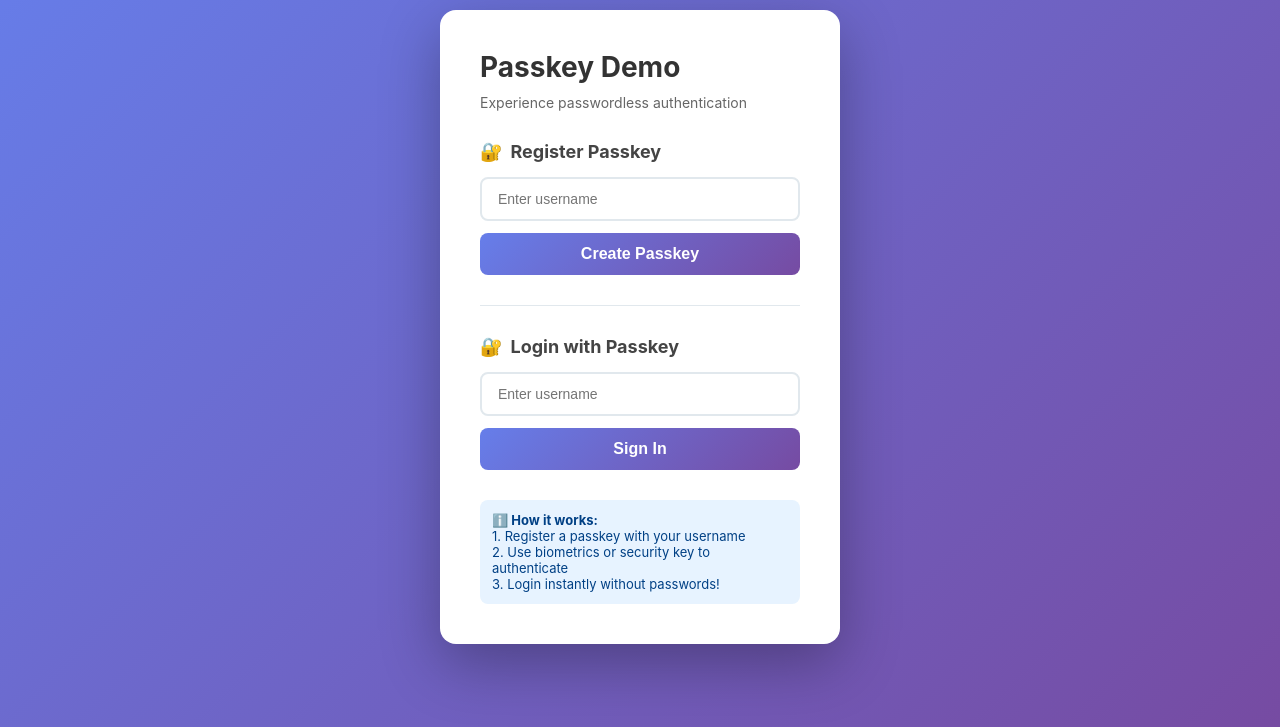
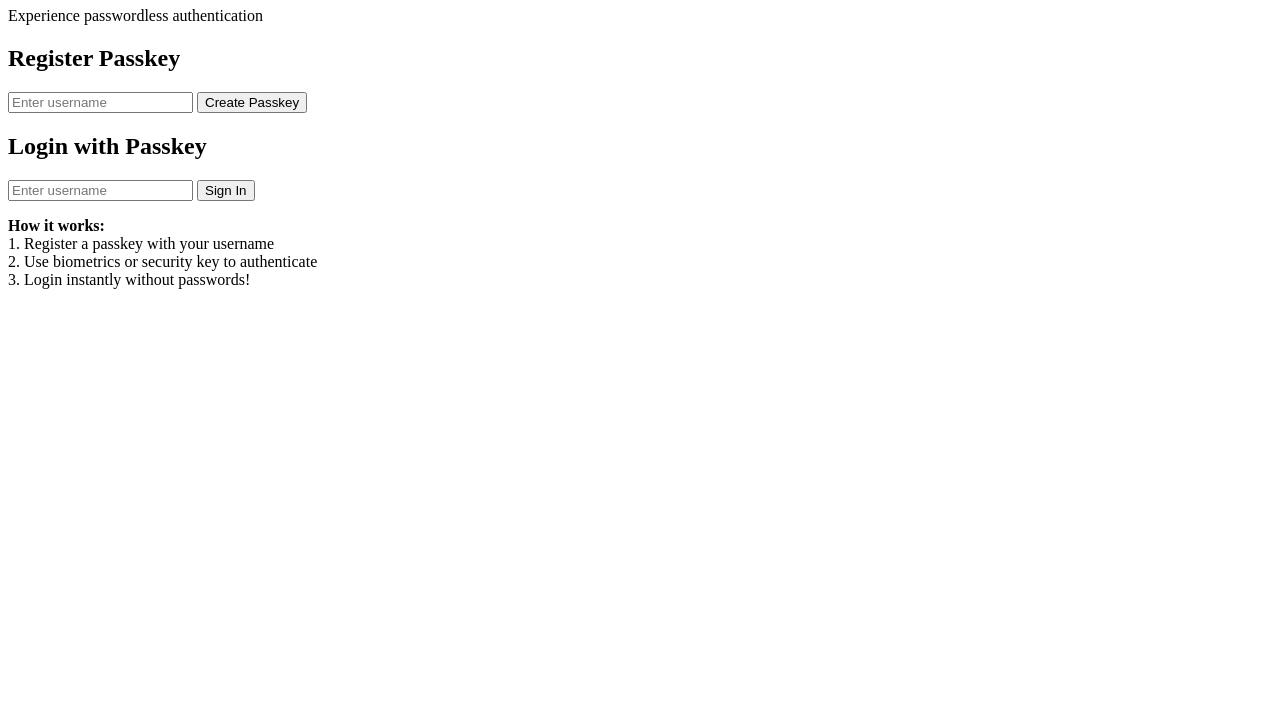
Before and after one commit to harsh20k/simple-passkey-project, a plain HTML site: page templates/index.html in a window 1280 px wide. Shown: the part 73-800 px from the top of the page. Drawn offline with Linux system fonts and the light colour scheme.

Commit message:
ui changes

```diff
--- a/templates/index.html
+++ b/templates/index.html
@@ -4,167 +4,27 @@
     <meta charset="UTF-8">
     <meta name="viewport" content="width=device-width, initial-scale=1.0">
     <title>Passkey Login Demo</title>
-    <style>
-        * {
-            margin: 0;
-            padding: 0;
-            box-sizing: border-box;
-        }
-
-        body {
-            font-family: -apple-system, BlinkMacSystemFont, 'Segoe UI', Roboto, Oxygen, Ubuntu, Cantarell, sans-serif;
-            background: linear-gradient(135deg, #667eea 0%, #764ba2 100%);
-            min-height: 100vh;
-            display: flex;
-            justify-content: center;
-            align-items: center;
-            padding: 20px;
-        }
-
-        .container {
-            background: white;
-            border-radius: 16px;
-            padding: 40px;
-            box-shadow: 0 20px 60px rgba(0, 0, 0, 0.3);
-            max-width: 400px;
-            width: 100%;
-        }
-
-        h1 {
-            color: #333;
-            margin-bottom: 10px;
-            font-size: 28px;
-        }
-
-        .subtitle {
-            color: #666;
-            margin-bottom: 30px;
-            font-size: 14px;
-        }
-
-        .section {
-            margin-bottom: 30px;
-        }
-
-        h2 {
-            color: #444;
-            font-size: 18px;
-            margin-bottom: 15px;
-            display: flex;
-            align-items: center;
-        }
-
-        h2::before {
-            content: '🔐';
-            margin-right: 8px;
-        }
-
-        input {
-            width: 100%;
-            padding: 12px 16px;
-            border: 2px solid #e1e8ed;
-            border-radius: 8px;
-            font-size: 14px;
-            margin-bottom: 12px;
-            transition: border-color 0.3s;
-        }
-
-        input:focus {
-            outline: none;
-            border-color: #667eea;
-        }
-
-        button {
-            width: 100%;
-            padding: 12px 24px;
-            background: linear-gradient(135deg, #667eea 0%, #764ba2 100%);
-            color: white;
-            border: none;
-            border-radius: 8px;
-            font-size: 16px;
-            font-weight: 600;
-            cursor: pointer;
-            transition: transform 0.2s, box-shadow 0.2s;
-        }
-
-        button:hover {
-            transform: translateY(-2px);
-            box-shadow: 0 5px 15px rgba(102, 126, 234, 0.4);
-        }
-
-        button:active {
-            transform: translateY(0);
-        }
-
-        button:disabled {
-            opacity: 0.6;
-            cursor: not-allowed;
-        }
-
-        .message {
-            margin-top: 20px;
-            padding: 12px 16px;
-            border-radius: 8px;
-            font-size: 14px;
-            display: none;
-        }
-
-        .message.success {
-            background: #d4edda;
-            color: #155724;
-            border: 1px solid #c3e6cb;
-        }
-
-        .message.error {
-            background: #f8d7da;
-            color: #721c24;
-            border: 1px solid #f5c6cb;
-        }
-
-        .divider {
-            height: 1px;
-            background: #e1e8ed;
-            margin: 30px 0;
-        }
-
-        .info {
-            background: #e7f3ff;
-            padding: 12px;
-            border-radius: 8px;
-            font-size: 13px;
-            color: #004085;
-            margin-top: 20px;
-        }
-    </style>
 </head>
 <body>
-    <div class="container">
     <h1>Passkey Demo</h1>
-        <p class="subtitle">Experience passwordless authentication</p>
+    <p>Experience passwordless authentication</p>
 
-        <div class="section">
     <h2>Register Passkey</h2>
     <input type="text" id="registerUsername" placeholder="Enter username" />
     <button onclick="registerPasskey()">Create Passkey</button>
-        </div>
 
-        <div class="divider"></div>
-
-        <div class="section">
     <h2>Login with Passkey</h2>
     <input type="text" id="loginUsername" placeholder="Enter username" />
     <button onclick="loginWithPasskey()">Sign In</button>
-        </div>
 
-        <div id="message" class="message"></div>
+    <div id="message"></div>
 
-        <div class="info">
-            <strong>ℹ️ How it works:</strong><br>
+    <p>
+        <strong>How it works:</strong><br>
         1. Register a passkey with your username<br>
         2. Use biometrics or security key to authenticate<br>
         3. Login instantly without passwords!
-        </div>
-    </div>
+    </p>
 
     <script>
         // Helper function to convert between formats
@@ -193,10 +53,8 @@
         function showMessage(text, type) {
             const messageEl = document.getElementById('message');
             messageEl.textContent = text;
-            messageEl.className = `message ${type}`;
-            messageEl.style.display = 'block';
             setTimeout(() => {
-                messageEl.style.display = 'none';
+                messageEl.textContent = '';
             }, 5000);
         }
 
```
Lines whose indentation alone changed are shown as unchanged.
